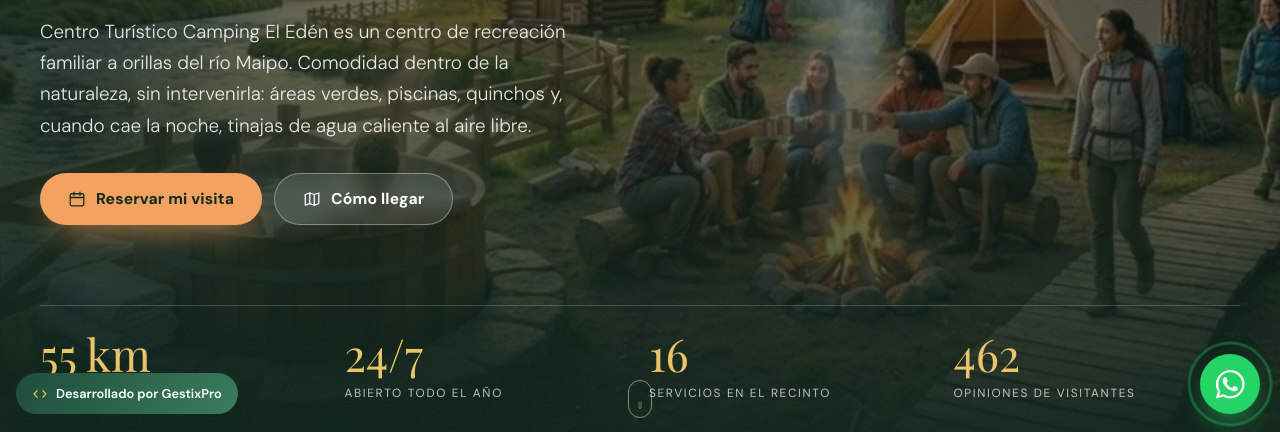
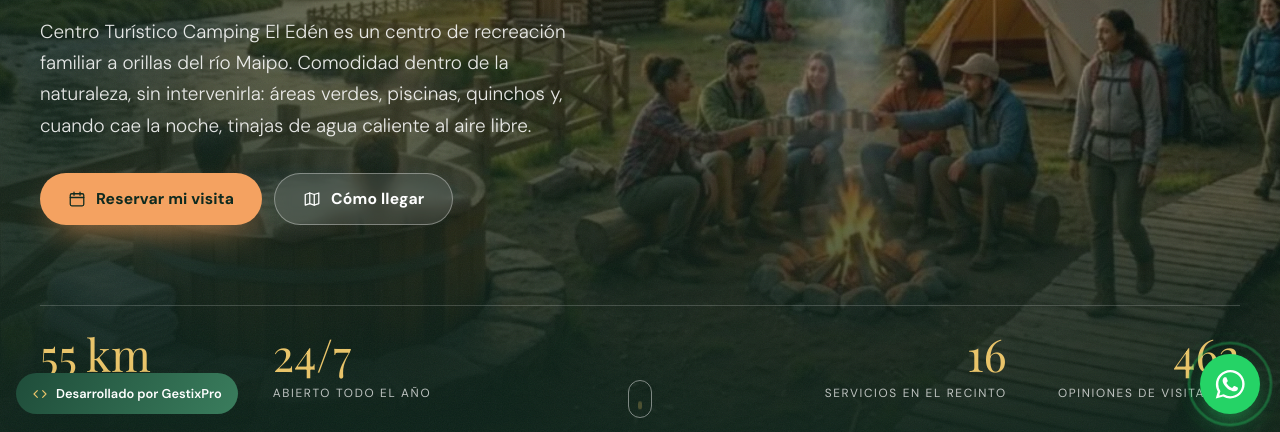
Before and after one commit to soyleomunoz/eden, a plain HTML site: page index.html in a window 1280 px wide. Shown: the part 366-798 px from the top of the page. Drawn offline with Linux system fonts and the light colour scheme.

Commit message:
Hero: cifras 16 y 462 alineadas a la derecha, centro libre para el indicador de scroll
Co-Authored-By: Claude Opus 5.5 <noreply@anthropic.com>
Claude-Session: https://claude.ai/code/session_014mbWrAP24PAdgoDDVt7Pam

```diff
--- a/index.html
+++ b/index.html
@@ -309,7 +309,12 @@ body.cambiando main,body.cambiando .nav__menu a,body.cambiando footer{opacity:.2
 .hero__cifras{display:grid;grid-template-columns:repeat(2,1fr);gap:22px 18px;margin-top:clamp(44px,7vw,80px);padding:26px 0 30px;border-top:1px solid rgba(255,255,255,.18)}
 .cifra b{display:block;font-family:var(--serif);font-weight:400;font-size:clamp(2rem,4vw,2.8rem);line-height:1;color:var(--yellow)}
 .cifra>span{display:block;margin-top:8px;font-size:.74rem;letter-spacing:.14em;text-transform:uppercase;color:rgba(255,255,255,.72)}
-@media (min-width:760px){.hero__cifras{grid-template-columns:repeat(4,1fr)}}
+@media (min-width:760px){
+  /* Dos cifras a la izquierda, dos a la derecha: el centro queda libre para el indicador de scroll */
+  .hero__cifras{grid-template-columns:auto auto minmax(80px,1fr) auto auto;column-gap:clamp(28px,4vw,64px)}
+  .hero__cifras .cifra:nth-child(3){grid-column:4;text-align:right}
+  .hero__cifras .cifra:nth-child(4){grid-column:5;text-align:right}
+}
 /* Sello giratorio */
 .sello{position:absolute;right:0;top:150px;width:150px;height:150px;display:none}
 .sello svg{width:100%;height:100%;animation:girar 26s linear infinite}
```
